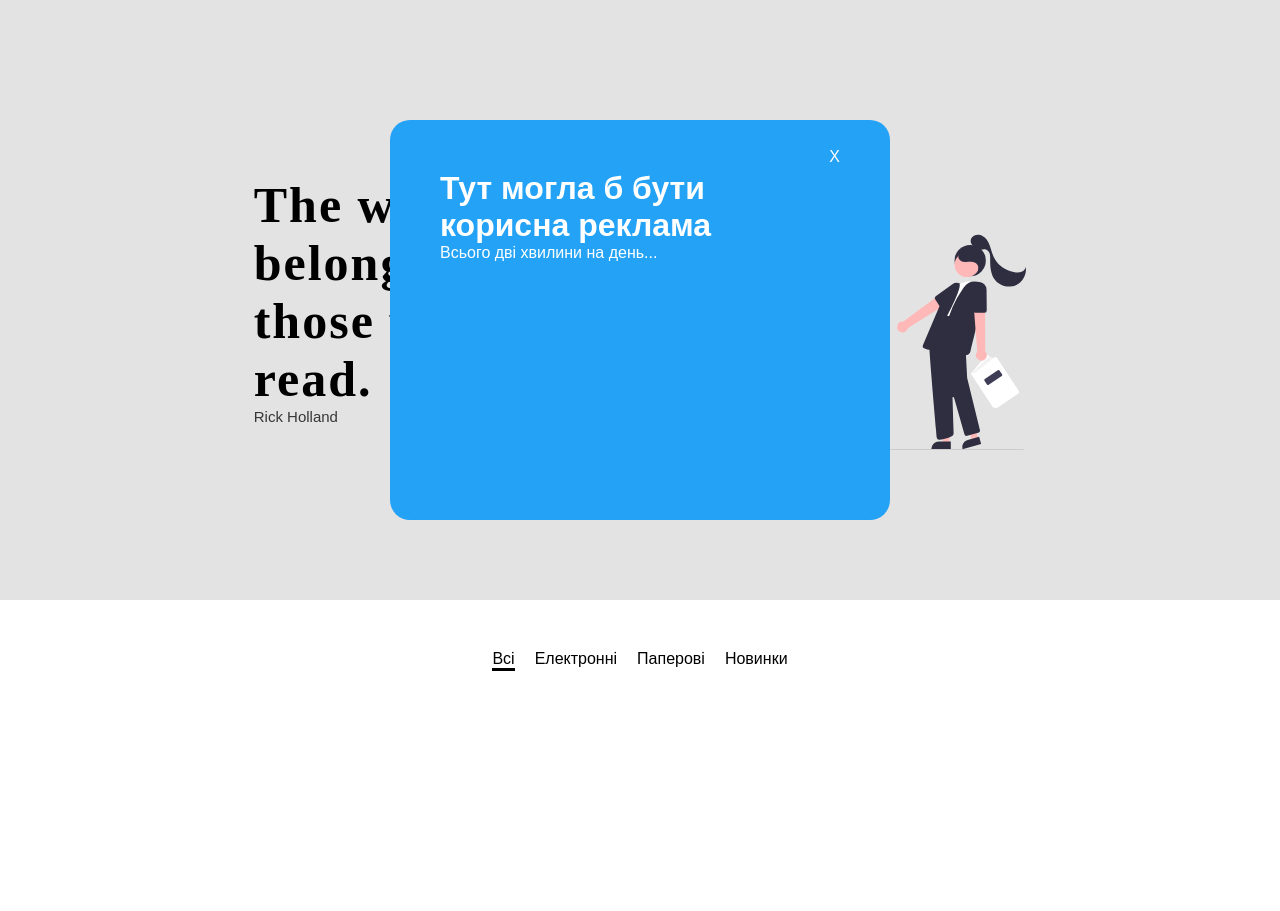
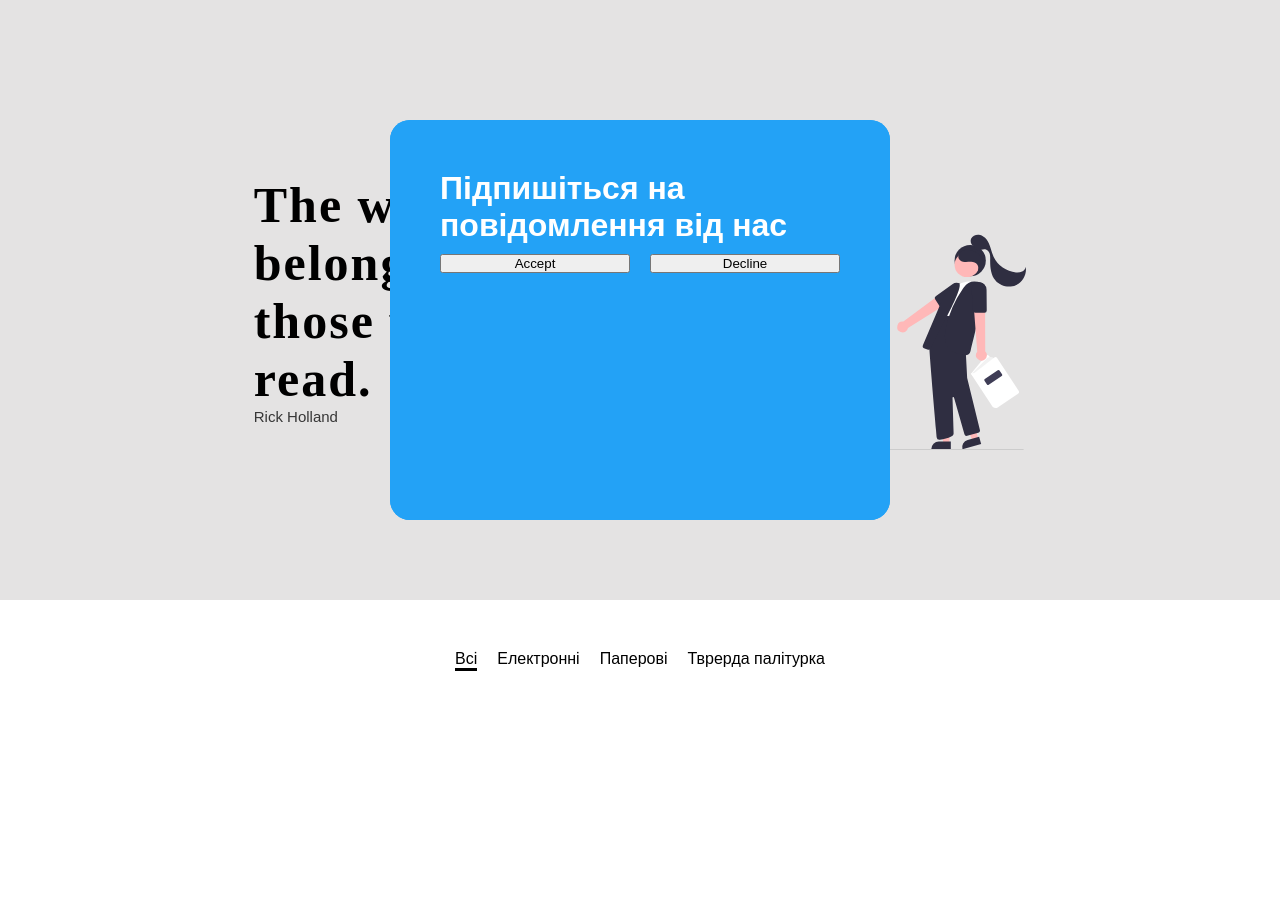
Before and after one commit to bishkar/mta, a Django app: page / in a window 1280 px wide. Shown: the part 80-991 px from the top of the page. Before the commit the page ends 751 px from the top, so only its background shows below. Run offline with Django 5.2, Linux system fonts and the light colour scheme; data that the repository does not hold is empty.

Commit message:
added js code

```diff
--- a/mta/shop/static/css/main.css
+++ b/mta/shop/static/css/main.css
@@ -98,7 +98,7 @@ a {
   display: flex;
   justify-content: center;
 } */
-.book_button {
+.book_button_info {
   width: 100%;
   height: 40px;
   font-weight: bold;
@@ -108,7 +108,7 @@ a {
   transition: all 0.5s;
 }
 
-.book_button:hover {
+.book_button_info:hover {
   color: #f6f6f6;
   background-color: #f59054;
   cursor: pointer;
@@ -129,10 +129,11 @@ a {
 .info-section {
   margin-top: 20px;
 }
-.advertisement {
+.modal {
   padding: 50px;
   color: #fff;
   border-radius: 20px;
+  display: none;
   background-color: #23a2f6;
   width: 500px;
   height: 400px;
@@ -142,7 +143,7 @@ a {
   transform: translate(-50%, -50%);
   z-index: 1;
 }
-.advertisement a {
+.modal a {
   right: 10%;
   top: 7%;
   position: fixed;
@@ -150,3 +151,17 @@ a {
 .modal-action-button {
   display: none;
 }
+
+.filters a:hover {
+  cursor: pointer;
+}
+
+.accept-button {
+  margin-top: 10px;
+  display: flex;
+  gap: 20px;
+}
+
+.accept-button button {
+  width: 50%;
+}
--- /dev/null
+++ b/mta/shop/static/js/product_info.js
@@ -0,0 +1,12 @@
+
+
+
+
+
+document.addEventListener("DOMContentLoaded", function () {
+    $(".book_button_info").on('click', function(event) {
+        console.log("HDFdh") ;
+        let bookInfo = $(`#${event.target_id}`);
+        $(bookInfo).css("display", "block");
+    });
+})
--- a/mta/shop/static/js/products_worker.js
+++ b/mta/shop/static/js/products_worker.js
@@ -1,5 +1,6 @@
 
-let allTypes = ["H", 'E', "P"]
+let allTypes = ["H", "E", "P"]
+
 let selectedTypes = allTypes;
 let books = [];
 
@@ -14,24 +15,44 @@ function fetchData() {
         });
 }
 
+
+
+$(".filter").on('click', function(event) {
+    $(".product").remove();
+    if(event.target.id === 'e-book'){
+        selectedTypes = ["E"];
+    }
+    if(event.target.id === 'hardcover'){
+        selectedTypes = ["H"];
+    }
+    if(event.target.id == 'paperback') {
+        selectedTypes = ["P"];
+    }
+    if(event.target.id === 'all_button'){
+        selectedTypes = allTypes;
+    }
+    loadProducts();
+});
+
 fetchData();
 function loadProducts(type) {
     console.log(books.length)
     for (let i = 0; i < books.length; i++) {
-        console.log("a")
         let item = books[i];
+        if(selectedTypes.includes(item['category'])) {
             $(".products").append(`<div class="product">
             <img src="${item["image"]}" alt="" />
             <div class="book-detail">
             <div class="main-information">
                  <h4>${item["title"].slice(0, 13)}</h4>
-             <p class="author">${item["author"]}</p>
+                 <p class="author">${item["manufacturer"]}</p>
                  <p>${item["description"].slice(0, 50)}...</p>
              </div>
              <div class="info-section">
-         <button class="book_button">INFO</button>
+             <button class="book_button_info" id="book_${i}">INFO</button>
              </div>
              </div>
             </div>`);
         }
     }
+}
--- a/mta/shop/static/js/push_advertisement.js
+++ b/mta/shop/static/js/push_advertisement.js
@@ -9,7 +9,6 @@ document.addEventListener("DOMContentLoaded", function () {
     }, 1);
 
     $(closeButton).on('click', function() {
-        console.log("GHSDSDGDG")
         advWindow.css("display", "none");
     });
     function startTimer() {
@@ -25,6 +24,6 @@ document.addEventListener("DOMContentLoaded", function () {
             }
 
             remainTime--;
-        }, 1000);
+        }, 10000);
     }
   });
--- a/mta/shop/static/js/subscription.js
+++ b/mta/shop/static/js/subscription.js
@@ -1,38 +1,36 @@
 let displayWindow = true;
 let displayWindowStorage = localStorage.getItem("displayWindow");
+if(undefined != displayWindowStorage ) {
+    console.log(displayWindowStorage)
+    displayWindow = displayWindowStorage;
+}
+console.log(displayWindowStorage)
 
-if (displayWindowStorage === "false") {
-    displayWindow = false;
-}
-
-let nonModalWindow = document.getElementById("nonModalWindow");
-
-setInterval(() => {
-    if (displayWindow) {
-        nonModalWindow.style.display = "block";
-    }
-}, 1000);
+document.addEventListener("DOMContentLoaded", function () {
+    let modalWindow = $(".accept");
+    let acceptButton = $(".acceptButton");
+    let declineButton = $('.declineButton')
 
 
-document.addEventListener("DOMContentLoaded", function () {
-    let declineWindowBtn = document.getElementById("declineWindowBtn");
-    let agreeWindowBtn = document.getElementById("agreeWindowbtn");
+    if(displayWindow == true) {
+        console.log(displayWindow);
+        console.log("HAHAH")
+        setTimeout(function() {
+            modalWindow.css("display", "block") ;
+        }, 1);
+    }
 
-    agreeWindowBtn.addEventListener("click", function () {
-        console.log("agree button clicked");
-        let nonModalWindow = document.getElementById("nonModalWindow");
-        nonModalWindow.style.display = "none";
-        clickedAccept();
+
+    $(acceptButton).on('click', function() {
+        clickedAccept()
+        modalWindow.css("display", "none");
     });
 
-    declineWindowBtn.addEventListener("click", function () {
-        console.log("decline button clicked");
-        let nonModalWindow = document.getElementById("nonModalWindow");
-        nonModalWindow.style.display = "none";
+    $(declineButton).on('click', function() {
+        modalWindow.css("display", "none");
     });
 
-});
-
+  });
 
 function clickedAccept() {
     displayWindow = false;
--- a/mta/shop/templates/shop/index.html
+++ b/mta/shop/templates/shop/index.html
@@ -7,13 +7,32 @@
     <link rel="stylesheet" href="{% static 'css/main.css' %}" />
     <title>Document</title>
   </head>
-  <div class="advertisement">
+
+  <div class="advertisement modal accept">
+    <div class="main-content">
+        <h1>Тут могла б бути корисна реклама</h1>
+        <p>Всього дві хвилини на день...</p>
+    </div>
+</div>
+
+<div class="book-modal modal">
+  <div class="main-content">
+      <h1>Тут могла б бути корисна реклама</h1>
+      <p>Всього дві хвилини на день...</p>
+  </div>
+</div>
+
+  <div class="accept modal">
       <p class="timer"></p>
       <a class="modal-action-button">X</a>
       <div class="main-content">
-          <h1>Тут могла б бути корисна реклама</h1>
-          <p>Всього дві хвилини на день...</p>
+          <h1>Підпишіться на повідомлення від нас</h1>
       </div>
+
+    <div class="accept-button">
+      <button class="book_button acceptButton">Accept</button>
+      <button class="book_button acceptButton">Decline</button>
+    </div>
   </div>
   <body>
     <header class="main-header">
@@ -38,18 +57,22 @@
 
     <header class="shop">
       <div class="filters">
-        <a href="#" class="a-clicked">Всі</a>
-        <a href="#">Електронні</a>
-        <a href="#">Паперові</a>
-        <a href="#">Новинки</a>
+        <a id='all' class="a-clicked filter">Всі</a>
+        <a id="e-book" class="filter">Електронні</a>
+        <a id="paperback" class="filter">Паперові</a>
+        <a id="hardcover" class="filter">Тврерда палітурка</a>
       </div>
 
       <div class="products"></div>
     </header>
 
     <script src="https://code.jquery.com/jquery-3.7.1.min.js"></script>
-    <script src="{% static 'js/push_advertisement.js' %}"></script>
+    <!-- <script src="{% static 'js/push_advertisement.js' %}"></script> -->
     <script src="{% static 'js/products_worker.js' %}"></script>
+    <script src="{% static 'js/subscription.js' %}"></script>
+    <script src="{% static 'js/product_info.js' %}"></script>
+     >
+
 {#    <script src="data/comics.js"></script>#}
 {#    <script src="assets/js/index.js"></script>#}
   </body>
```
Also changed, not shown: mta/images/products/58813_117968_d.jpg (added), mta/images/products/60617_120398_d.jpg (added), mta/images/products/60799_120670_d.jpg (added). Lines whose indentation alone changed are shown as unchanged.
